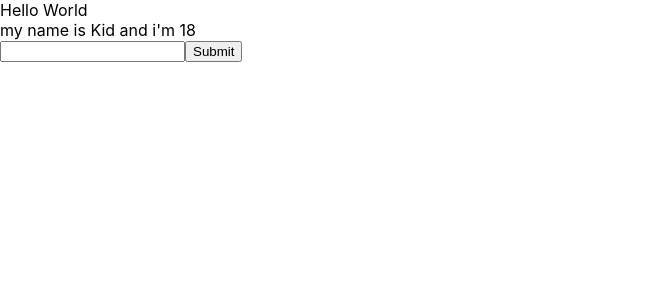
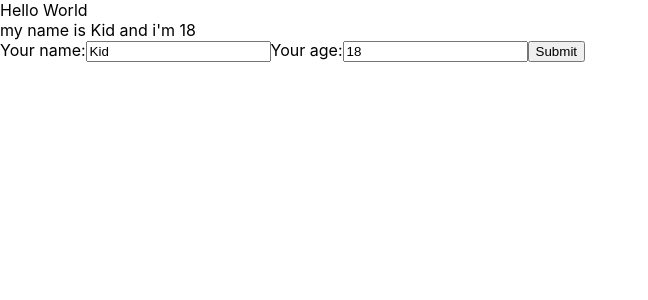
Before and after one commit to trinhphatdat/test-react, a React (Create React App) app: page / in a window 1280 px wide. Shown: the top 300 px of the page, without its empty margins (0-648 px from the left). Built offline with nearby package versions, Linux system fonts and the light colour scheme.

Commit message:
component child

```diff
--- a/src/component/MyComponent.js
+++ b/src/component/MyComponent.js
@@ -2,46 +2,15 @@
 // function component
 
 import React from "react";
+import UserInfo from "./UserInfo";
 
 class MyComponent extends React.Component {
 
-    state = {
-        name: 'Kid',
-        address: 'SG',
-        age: 18
-    };
-
-    handleClick = () => {
-        console.log('My name is ', this.state.name, " and i'm ", this.state.age)
-        this.setState({
-            name: 'dkid',
-            age: Math.floor((Math.random() * 100) + 1),
-        });
-    }
-    handleOnMouseOver = (e) => {
-        // console.log(e.screenX)
-    }
-    handleOnChangeInput = (e) => {
-        this.setState({
-            name: e.target.value,
-        });
-    }
-    handleOnSubmit = (e) => {
-        e.preventDefault();
-        console.log(this.state);
-    }
     //JSX
     render() {
         return (
             <div>
-                my name is {this.state.name} and i'm {this.state.age}
-                {/* <button onClick={(event) => { this.handleClick(event) }}>Click me</button> */}
-                {/* <button onClick={this.handleClick}>Click me</button> */}
-                {/* <button onMouseOver={this.handleOnMouseOver}>Hover me</button> */}
-                <form onSubmit={this.handleOnSubmit}>
-                    <input type='text' onChange={this.handleOnChangeInput} />
-                    <button>Submit</button>
-                </form>
+                <UserInfo></UserInfo>
             </div>
         );
     }
--- /dev/null
+++ b/src/component/UserInfo.js
@@ -0,0 +1,46 @@
+import React from "react";
+
+class UserInfo extends React.Component {
+
+    state = {
+        name: 'Kid',
+        address: 'SG',
+        age: 18
+    };
+
+    handleOnChangeInput = (e) => {
+        this.setState({
+            name: e.target.value,
+        });
+    }
+    handleOnChangeAge = (e) => {
+        this.setState({
+            age: e.target.value,
+        });
+    }
+    handleOnSubmit = (e) => {
+        e.preventDefault();
+        console.log(this.state);
+    }
+
+    render() {
+        return (
+
+            <div>
+                my name is {this.state.name} and i'm {this.state.age}
+                {/* <button onClick={(event) => { this.handleClick(event) }}>Click me</button> */}
+                {/* <button onClick={this.handleClick}>Click me</button> */}
+                {/* <button onMouseOver={this.handleOnMouseOver}>Hover me</button> */}
+
+                <form onSubmit={this.handleOnSubmit}>
+                    <label>Your name:</label>
+                    <input type='text' onChange={this.handleOnChangeInput} value={this.state.name} />
+                    <label>Your age:</label>
+                    <input type='text' onChange={this.handleOnChangeAge} value={this.state.age} />
+                    <button>Submit</button>
+                </form>
+            </div>
+        );
+    }
+}
+export default UserInfo;
```
